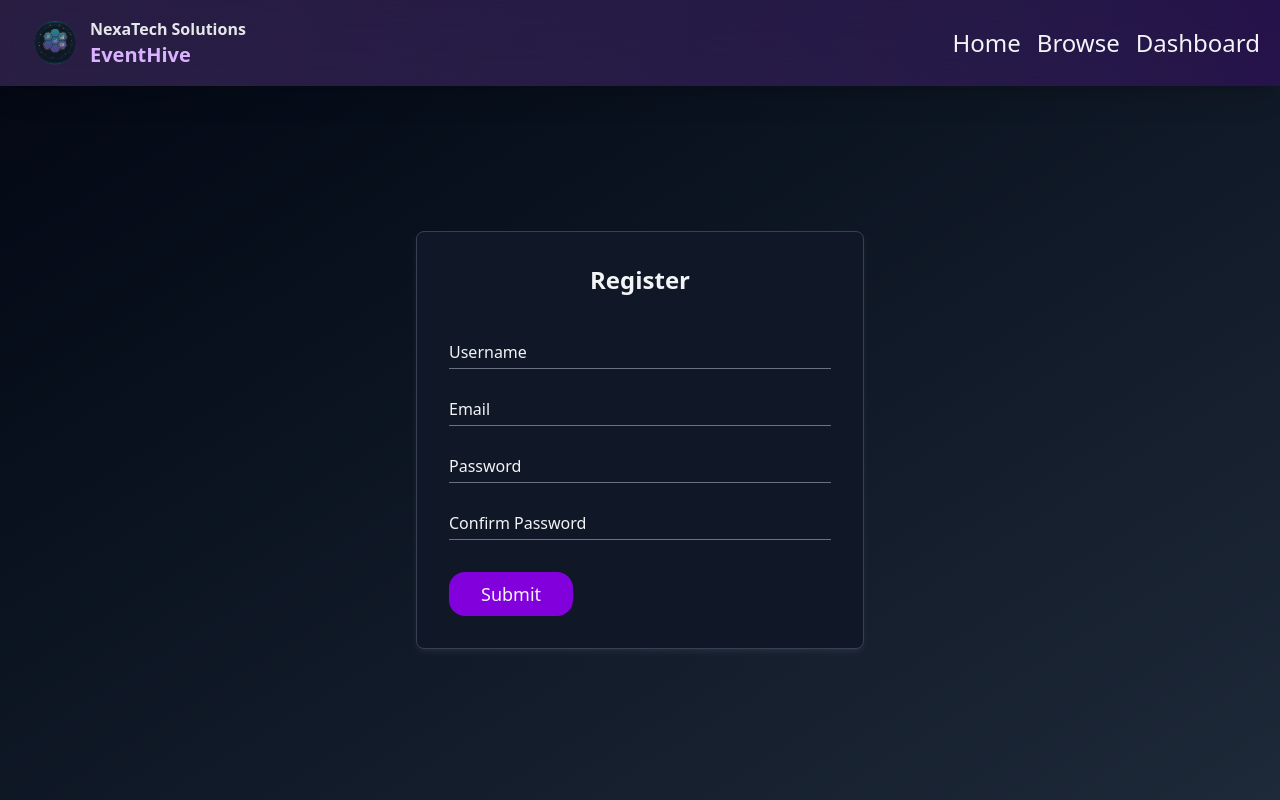
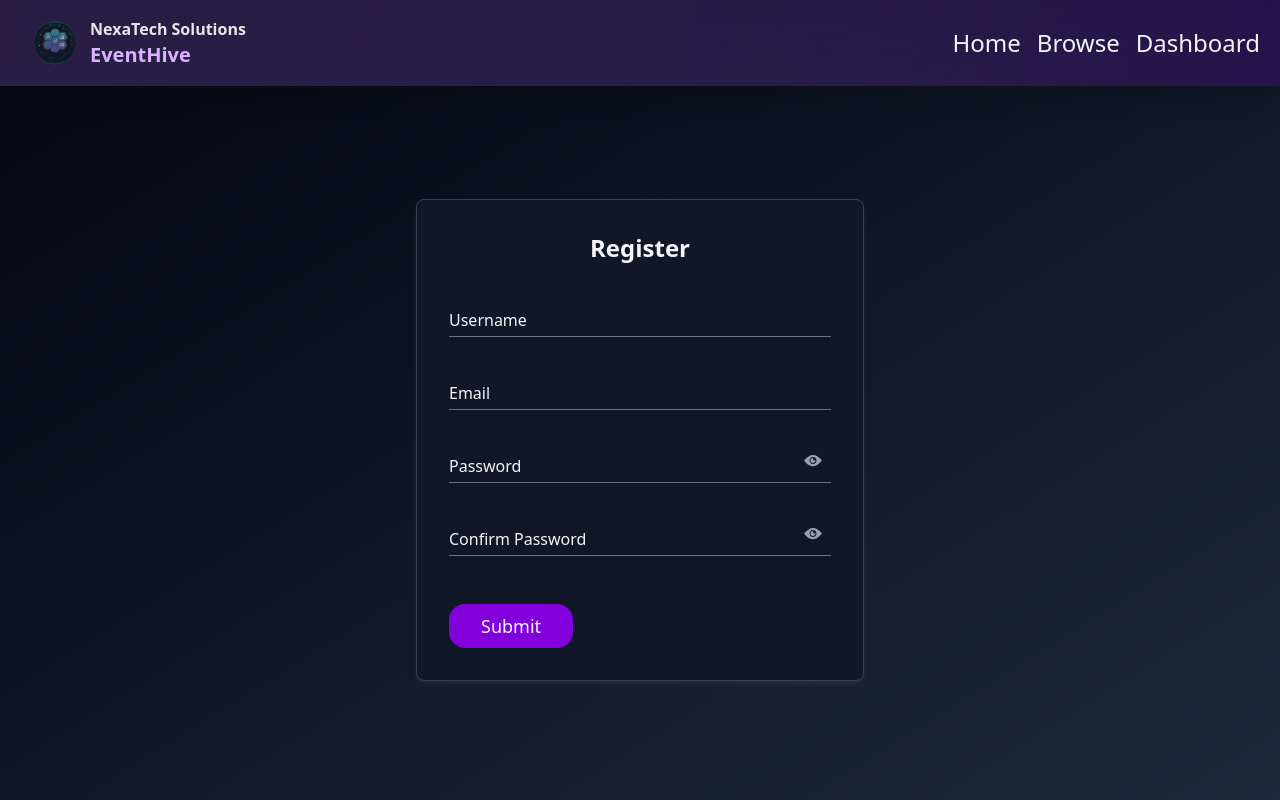
Before and after one commit to zsimo99/EventHive, a Next.js app: page /register in a window 1280 px wide. Built offline with nearby package versions, Linux system fonts and the light colour scheme.

Commit message:
register and email verification done

```diff
--- /dev/null
+++ b/app/(auth)/register/page.tsx
@@ -0,0 +1,117 @@
+"use client";
+import TextControl from "@/components/TextControl";
+import { useState } from "react";
+import { useRouter } from "next/navigation";
+import { toast } from "react-toastify";
+import { set } from "mongoose";
+
+function page() {
+  const [userInfo, setUserInfo] = useState({
+    userName: "",
+    email: "",
+    password: "",
+    confirmPassword: "",
+  });
+  const [error, setError] = useState<any>({
+    userName: "",
+    email: "",
+    password: "",
+    confirmPassword: "",
+  });
+  const router = useRouter();
+  const registerUser = async () => {
+    setError({ userName: "", email: "", password: "", confirmPassword: "" });
+    try {
+      if (!userInfo.userName || !userInfo.email || !userInfo.password) {
+        setError({
+          ...error,
+          userName: !userInfo.userName ? "username is required" : "",
+          email: !userInfo.email ? "email is required" : "",
+          password: !userInfo.password ? "password is required" : "",
+        });
+        return;
+      }
+      const formdata = new FormData();
+      if (userInfo.password !== userInfo.confirmPassword) {
+        setError({ ...error, confirmPassword: "passwords do not match" });
+        return;
+      }
+      formdata.append("userName", userInfo.userName);
+      formdata.append("email", userInfo.email);
+      formdata.append("password", userInfo.password);
+      const res = await fetch("/api/user/register", {
+        method: "POST",
+        body: formdata,
+      });
+      if (res.ok) {
+        //navigate to login page
+        toast.success(
+          "Registration successful! Please verify your email before logging in."
+        );
+        router.push("/auth/login");
+      } else {
+        const data = await res.json();
+        toast.error(data.message || "Registration failed. Please try again.");
+        if (data.errors) {
+          // data.errors is an array, iterate through it
+          data.errors.forEach((err: any) => {
+            const key = Object.keys(err)[0];
+            setError((prevError: any) => ({
+              ...prevError,
+              [key]: err[key],
+            }));
+          });
+        }
+      }
+    } catch (error) {
+      toast.error("Registration failed. Please try again.");
+    }
+  };
+  return (
+    <div className="h-screen pt-20 bg-linear-to-br from-gray-950 to-gray-800 flex justify-center text-gray-100 items-center px-4">
+      <div className="border border-gray-700 rounded-lg p-8 w-full max-w-md shadow-white/5 shadow-md bg-gray-900 ">
+        <h1 className="text-2xl font-semibold text-center mb-8">Register</h1>
+        <div className="flex flex-col gap-4">
+          <TextControl
+            label="Username"
+            type="text"
+            value={userInfo.userName}
+            setValue={(value) => setUserInfo({ ...userInfo, userName: value })}
+            error={error.userName}
+          />
+          <TextControl
+            label="Email"
+            type="email"
+            value={userInfo.email}
+            setValue={(value) => setUserInfo({ ...userInfo, email: value })}
+            error={error.email}
+          />
+          <TextControl
+            label="Password"
+            type="password"
+            value={userInfo.password}
+            setValue={(value) => setUserInfo({ ...userInfo, password: value })}
+            error={error.password}
+          />
+          <TextControl
+            label="Confirm Password"
+            type="password"
+            value={userInfo.confirmPassword}
+            setValue={(value) =>
+              setUserInfo({ ...userInfo, confirmPassword: value })
+            }
+            error={error.confirmPassword}
+          />
+        </div>
+        <button
+          onClick={registerUser}
+          className="mt-8 cursor-pointer bg-purple-700 hover:bg-purple-800 duration-200 transition-colors px-8 py-2 text-lg rounded-2xl"
+        >
+          Submit
+        </button>
+      </div>
+    </div>
+  );
+}
+
+export default page;
--- a/app/api/user/register/route.ts
+++ b/app/api/user/register/route.ts
@@ -49,7 +49,12 @@ export async function POST(request: NextRequest) {
     });
     return sendSuccess({}, "user created successfully", 200);
   } catch (error) {
-    console.error("Error in user route:", error);
+    //check if error from mongoose validation
+    if (error instanceof Error && error.name === "ValidationError") {
+      const errors= Object.keys(error.errors).map(key=>({[key]:error.errors[key].message}))
+      console.log(errors);
+      return sendError("please check all fields", 400,errors);
+    }
     return sendError("Internal Server Error", 500);
   }
 }
--- a/app/api/user/verify/route.ts
+++ b/app/api/user/verify/route.ts
@@ -9,6 +9,7 @@ export async function GET(request: NextRequest) {
     await connectDB();
     const { searchParams } = new URL(request.url);
     const token = searchParams.get("token");
+    console.log("Received token:", token);
     if (!token) {
       return sendError("Verification token is missing", 400);
     }
--- a/app/layout.tsx
+++ b/app/layout.tsx
@@ -2,6 +2,7 @@ import type { Metadata } from "next";
 import { Geist, Geist_Mono } from "next/font/google";
 import "./globals.css";
 import Header from "@/components/Header";
+import { ToastContainer } from "react-toastify";
 
 const geistSans = Geist({
   variable: "--font-geist-sans",
@@ -30,6 +31,7 @@ export default function RootLayout({
         className={`${geistSans.variable} ${geistMono.variable}  antialiased`}
       >
         <Header />
+        <ToastContainer/>
         {children}
       </body>
     </html>
--- a/app/register/page.tsx
+++ /dev/null
@@ -1,48 +0,0 @@
-"use client"
-import TextControl from "@/components/TextControl";
-import { useState } from "react";
-
-function page() {
-    const [userInfo, setUserInfo] = useState({
-        userName: "",
-        email: "",
-        password: "",
-        confirmPassword: ""
-    });
-    const registerUser=async()=>{
-        if(userInfo.password !== userInfo.confirmPassword){
-            alert("passwords do not match");
-            return;
-        }
-        if(!userInfo.userName || !userInfo.email || !userInfo.password){
-            alert("please fill all the fields");
-            return;
-        }
-        const formdata=new FormData();
-        formdata.append("userName", userInfo.userName);
-        formdata.append("email", userInfo.email);
-        formdata.append("password", userInfo.password);
-        const res=await fetch("/api/user/register",{
-            method:"POST",
-            body: formdata
-        });
-        const data=await res.json();
-        console.log(data);
-    }
-  return (
-    <div className="h-screen pt-20 bg-linear-to-br from-gray-950 to-gray-800 flex justify-center text-gray-100 items-center px-4">
-      <div className="border border-gray-700 rounded-lg p-8 w-full max-w-md shadow-white/5 shadow-md bg-gray-900 ">
-        <h1 className="text-2xl font-semibold text-center mb-8">Register</h1>
-        <div className="flex flex-col gap-4">
-        <TextControl label="Username" type="text" value={userInfo.userName} setValue={(value) => setUserInfo({...userInfo, userName: value})} />
-        <TextControl label="Email" type="email" value={userInfo.email} setValue={(value) => setUserInfo({...userInfo, email: value})} />
-        <TextControl label="Password" type="password" value={userInfo.password} setValue={(value) => setUserInfo({...userInfo, password: value})} />
-        <TextControl label="Confirm Password" type="password" value={userInfo.confirmPassword} setValue={(value) => setUserInfo({...userInfo, confirmPassword: value})} />
-        </div>
-        <button onClick={registerUser} className="mt-8 cursor-pointer bg-purple-700 hover:bg-purple-800 duration-200 transition-colors px-8 py-2 text-lg rounded-2xl">Submit</button>
-      </div>
-    </div>
-  );
-}
-
-export default page;
--- a/components/TextControl.tsx
+++ b/components/TextControl.tsx
@@ -1,15 +1,59 @@
-"use client"
-import React, { use } from 'react'
+"use client";
+import React, { use } from "react";
+import { IoIosEye, IoIosEyeOff } from "react-icons/io";
 
-function TextControl({label,type,value,setValue}: {label?: string,type:string,value:string,setValue: (value:string)=>void}) {
-    const [onTop, setOnTop] = React.useState(false);
-
+function TextControl({
+  label,
+  type,
+  value,
+  setValue,
+  error,
+}: {
+  label: string;
+  type: string;
+  value: string;
+  setValue: (value: string) => void;
+  error: string;
+}) {
+  const [onTop, setOnTop] = React.useState(false);
+  const [showPassword, setShowPassword] = React.useState(false);
   return (
-    <div className='relative z-0'>
-        <label className={`absolute top-0 -z-10 left-0 transition-all duration-150 ${onTop ? "-translate-y-1/2 text-gray-200 text-xs":"translate-y-1/2"}`} htmlFor="">{label}</label>
-        <input onSelect={()=>setOnTop(true)} onClick={()=>setOnTop(true)} onBlur={()=>value.length === 0 && setOnTop(false)} className='w-full outline-none border-b border-gray-500 py-2 ps-3' type={type} value={value} onChange={(e) => setValue(e.target.value)} />
-    </div>
-  )
+    <>
+      <div className="relative z-0">
+        <label
+          className={`absolute top-0 -z-10 left-0 transition-all duration-75 ${
+            onTop
+              ? "-translate-y-1/2 text-gray-200 font-bold text-xs"
+              : "translate-y-1/2"
+          } ${error && "text-red-400"}`}
+          htmlFor=""
+        >
+          {label}
+        </label>
+        <input
+          onSelect={() => setOnTop(true)}
+          onClick={() => setOnTop(true)}
+          onBlur={() => value.length === 0 && setOnTop(false)}
+          className={`w-full outline-none border-b border-gray-500 py-2 ps-3 ${
+            error && "border-red-400"
+          }`}
+          type={(type==="password"&&showPassword) ? "text" : type}
+          value={value}
+          onChange={(e) => setValue(e.target.value)}
+        />
+        {type === "password" && (
+          <span className="absolute top-1/2 h-full right-0  cursor-pointer translate-y-[-50%] text-gray-400 p-2" onClick={() => {
+            if (type === "password") {
+              setShowPassword(!showPassword);
+            }
+          }}>
+            {showPassword ? <IoIosEyeOff size={20} /> : <IoIosEye size={20} />}
+          </span>
+        )}
+      </div>
+      <p className="text-red-500">{error}</p>
+    </>
+  );
 }
 
-export default TextControl
+export default TextControl;
--- /dev/null
+++ b/error.json
@@ -0,0 +1 @@
+"User validation failed: userName: Username must be at least 3 characters long, password: Password must be at least 6 characters long"
--- a/package.json
+++ b/package.json
@@ -18,7 +18,8 @@
     "nodemailer": "^7.0.11",
     "react": "19.2.0",
     "react-dom": "19.2.0",
-    "react-icons": "^5.5.0"
+    "react-icons": "^5.5.0",
+    "react-toastify": "^11.0.5"
   },
   "devDependencies": {
     "@tailwindcss/postcss": "^4",
--- a/utils/response.ts
+++ b/utils/response.ts
@@ -12,13 +12,14 @@ export const sendSuccess = (data: any, message = "OK", status = 200) => {
   );
 };
 
-export const sendError = (message = "Something went wrong", status = 500) => {
+export const sendError = (message = "Something went wrong", status = 500,  errors: any = null) => {
   return NextResponse.json(
     {
       message,
       status,
       success: false,
       data: null,
+      errors
     },
     { status }
   );
```
Also changed, not shown: app/(auth)/verify/page.tsx (added, +59 -0 lines), 1 other file (tests, documents, lock files or other folders).
